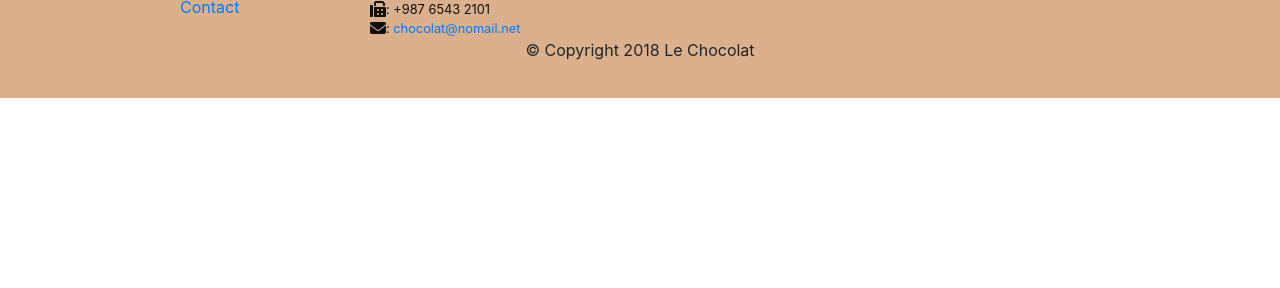
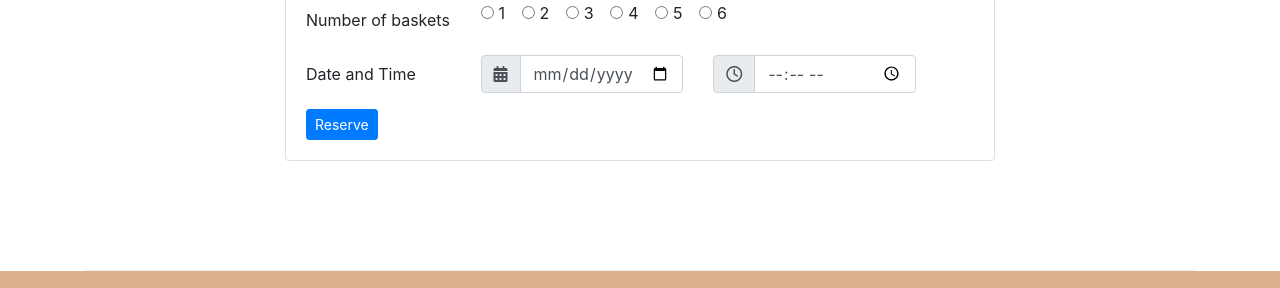
Before and after one commit to Vasilikidv/leChocolat, a website: page index.html in a window 1280 px wide. Shown: the part 1639-1927 px from the top of the page. Before the commit the page ends 1737 px from the top, so only its background shows below. Drawn offline with nearby package versions, Linux system fonts and the light colour scheme.

Commit message:
"Bootstrap Assignment 9 Task 1

```diff
--- a/index.html
+++ b/index.html
@@ -13,17 +13,17 @@
 </head>
 
 <body>
-    <nav class="navbar navbar-expand-md navbar-light bg-light fixed-top" >
+    <nav class="navbar navbar-expand-md navbar-light bg-light fixed-top">
         <div class="container">
             <a class="navbar-brand" href="./index.html"><img src="images/logo.png" height="40" width="54"></a>
             <a class="navbar-brand" href="#">Le Chocolat</a>
-            <button class="navbar-toggler" type="button" data-toggle="collapse"  data-target="#Navbar">
+            <button class="navbar-toggler" type="button" data-toggle="collapse" data-target="#Navbar">
                 <span class="navbar-toggler-icon"></span>
             </button>
             <div class="collapse navbar-collapse" id="Navbar">
                 <ul class="navbar-nav">
                     <li class="nav-item active">
-                        <a class="nav-link" href="#"><span class="fa fa-home fa-lg"></span> Home</a>
+                        <a class="nav-link" href="index.html"><span class="fa fa-home fa-lg"></span> Home</a>
                     </li>
                     <li class="nav-item">
                         <a class="nav-link" href="./aboutus.html"><span class="fa fa-info fa-lg"></span> About</a>
@@ -32,7 +32,8 @@
                         <a class="nav-link" href="#"><span class="fa fa-list fa-lg"></span> Menu</a>
                     </li>
                     <li class="nav-item">
-                        <a class="nav-link" href="#"><span class="fa fa-address-card fa-lg"></span> Contact</a>
+                        <a class="nav-link" href="./contactus.html"><span class="fa fa-address-card fa-lg"></span>
+                            Contact</a>
                     </li>
                 </ul>
             </div>
@@ -63,8 +64,8 @@
             </div>
             <div class="col-sm col-md">
                 <div class="media">
-                    <img class="d-flex mr-3 img-thumbnail align-self-center"
-                        src="images/dark85.jpg" alt="85% DARK CHOCOLATE">
+                    <img class="d-flex mr-3 img-thumbnail align-self-center" src="images/dark85.jpg"
+                        alt="85% DARK CHOCOLATE">
                     <div class="media-body">
                         <h2 class="mt-0">85% DARK CHOCOLATE
                             <span class="badge badge-danger">HOT</span>
@@ -84,8 +85,8 @@
             </div>
             <div class="col-sm col-md">
                 <div class="media">
-                    <img class="d-flex mr-3 img-thumbnail align-self-center"
-                        src="images/promotion.jpg" alt="Our basket">
+                    <img class="d-flex mr-3 img-thumbnail align-self-center" src="images/promotion.jpg"
+                        alt="Our basket">
                     <div class="media-body">
                         <h2 class="mt-0">Our basket
                             <span class="badge badge-danger">NEW</span>
@@ -102,9 +103,9 @@
                 <h3>Meet our Specialists</h3>
             </div>
             <div class="col-sm col-md">
-                <<div class="media">
-                    <img class="d-flex mr-3 img-thumbnail align-self-center"
-                        src="images/cartoonVasilis.png" alt="Vasilis Wilson">
+                <div class="media">
+                    <img class="d-flex mr-3 img-thumbnail align-self-center" src="images/cartoonVasilis.png"
+                        alt="Vasilis Wilson">
                     <div class="media-body">
                         <h2 class="mt-0">Vasilis Wilson</h2>
                         <p class="col d-none d-md-block">Vasilis is well informed of all the current
@@ -113,18 +114,83 @@
                 </div>
             </div>
         </div>
+        <div class="row row-content justify-content-center">
+            <div class="col-12 col-sm-8 ">
+                <div class="card border-default">
+                    <h3 class="card-header bg-warning text-white" id="###">Reserve your baskets</h3>
+                    <div class="card-body">
+                        <form>
+                            <div class="form-group row">
+                                <label for="optradio" class="col-12 col-sm-3 col-form-label">
+                                    Number of baskets
+                                </label>
+                                <div class="col-12 col-sm-9">
+                                    <div class="form-check form-check-inline">
+                                        <input class="form-check-input" type="radio" name="inlineRadioOptions"
+                                            id="inlineRadio1" value="option1">
+                                        <label class="form-check-label" for="inlineRadio1">1</label>
                                     </div>
-
+                                    <div class="form-check form-check-inline">
+                                        <input class="form-check-input" type="radio" name="inlineRadioOptions"
+                                            id="inlineRadio2" value="option2">
+                                        <label class="form-check-label" for="inlineRadio2">2</label>
+                                    </div>
+                                    <div class="form-check form-check-inline">
+                                        <input class="form-check-input" type="radio" name="inlineRadioOptions"
+                                            id="inlineRadio3" value="option3">
+                                        <label class="form-check-label" for="inlineRadio3">3</label>
+                                    </div>
+                                    <div class="form-check form-check-inline">
+                                        <input class="form-check-input" type="radio" name="inlineRadioOptions"
+                                            id="inlineRadio4" value="option4">
+                                        <label class="form-check-label" for="inlineRadio4">4</label>
+                                    </div>
+                                    <div class="form-check form-check-inline">
+                                        <input class="form-check-input" type="radio" name="inlineRadioOptions"
+                                            id="inlineRadio5" value="option5">
+                                        <label class="form-check-label" for="inlineRadio5">5</label>
+                                    </div>
+                                    <div class="form-check form-check-inline">
+                                        <input class="form-check-input" type="radio" name="inlineRadioOptions"
+                                            id="inlineRadio6" value="option6">
+                                        <label class="form-check-label" for="inlineRadio6">6</label>
+                                    </div>
+                                </div>
+                            </div>
+                            <div class="form-group row">
+                                <label class="col-12 col-sm-3 col-form-label">Date and Time</label>
+                                <div class="input-group col-12 col-sm-4">
+                                    <div class="input-group-prepend">
+                                        <span class="input-group-text" id="date"><i class="fa fa-calendar"
+                                                aria-hidden="true"></i></span>
+                                    </div>
+                                    <input type="date" class="form-control" placeholder="Date" id="date'">
+                                </div>
+                                <div class="input-group col-12 col-sm-4">
+                                    <div class="input-group-prepend">
+                                        <span class="input-group-text" id="time"><i class="fa fa-clock-o"
+                                                aria-hidden="true"></i></span>
+                                    </div>
+                                    <input type="time" class="form-control" placeholder="Time" id="time'">
+                                </div>
+                            </div>
+                            <button type="submit" class="btn btn-primary btn-sm col-sm-offset-2">Reserve</button>
+                        </form>
+                    </div>
+                </div>
+            </div>
+        </div>
+    </div>
     <footer class="footer">
         <div class="container">
             <div class="row">
                 <div class="col-5 offset-sm-1 col-sm-2">
                     <h5>Links</h5>
                     <ul class="list-unstyled">
-                        <li><a href="#">Home</a></li>
-                        <li><a href="#">About</a></li>
+                        <li><a href="./index.html">Home</a></li>
+                        <li><a href="aboutus.html">About</a></li>
                         <li><a href="#">Menu</a></li>
-                        <li><a href="#">Contact</a></li>
+                        <li><a href="./contactus.html">Contact</a></li>
                     </ul>
                 </div>
                 <div class="col-6 col-sm-5">
@@ -141,7 +207,7 @@
                 </div>
                 <div class="col col-sm-4 align-self-center">
                     <div class="text-align:center">
-                        <a class="btn btn-social-icon btn-google-plus" href ="http://google.com/+">
+                        <a class="btn btn-social-icon btn-google-plus" href="http://google.com/+">
                             <i class="fa fa-google-plus"></i></a>
                         <a class="btn btn-social-icon btn-facebook" href="http://www.facebook.com/profile.php?id=">
                             <i class="fa fa-facebook"></i></a>
@@ -168,7 +234,6 @@
     <script src="node_modules/tether/dist/js/tether.min.js"></script>
     <script src="node_modules/popper.js/dist/umd/popper.min.js"></script>
     <script src="node_modules/bootstrap/dist/js/bootstrap.min.js"></script>
-
 </body>
 
 </html>
```
Lines whose indentation alone changed are shown as unchanged.
